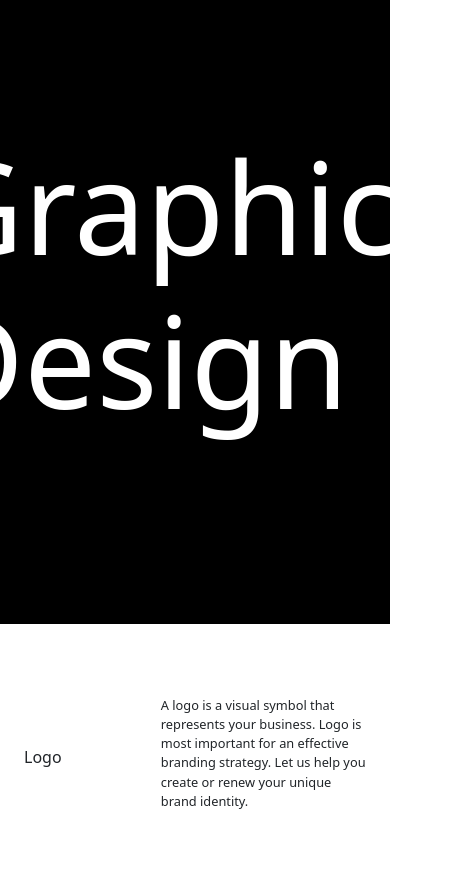
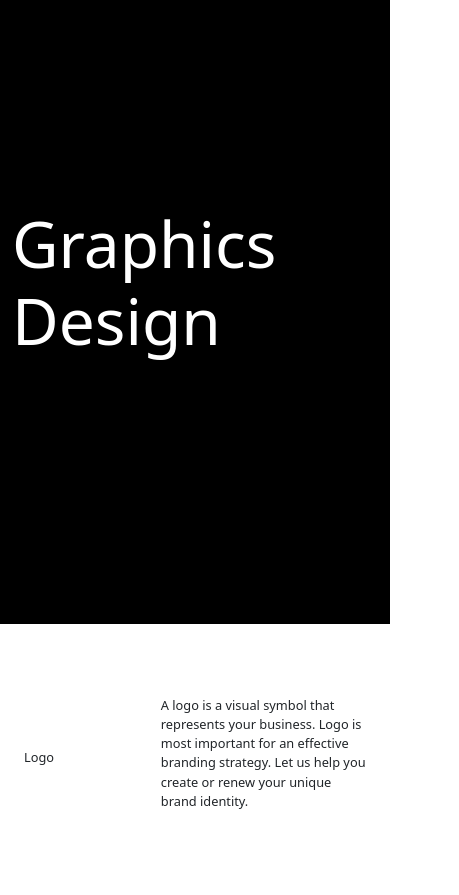
Before and after one commit to Akashsah738/lisnutech, a plain HTML site: page graphicsDesign.html in a window 390 px wide. Shown: the part 151-1046 px from the top of the page, 459 px wide, since content can reach past the window. Drawn offline with nearby package versions, Linux system fonts and the light colour scheme.

Commit message:
graphic design responsive

```diff
--- a/graphicsDesign.css
+++ b/graphicsDesign.css
@@ -164,3 +164,15 @@ body{
         font-size: 0.8rem;
     }
 }
+@media only screen and (max-width: 390px) {
+    .hero-container h1{
+        font-size: 4rem;
+    }
+    .content-container h1{
+        /* background-color: red; */
+        font-size: 0.8rem;
+    }
+    .content-container p{
+        font-size: 0.8rem;
+    }
+  }
```
